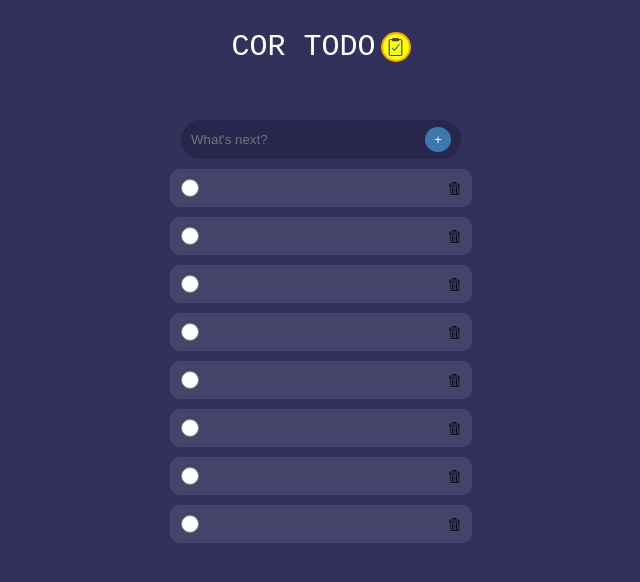
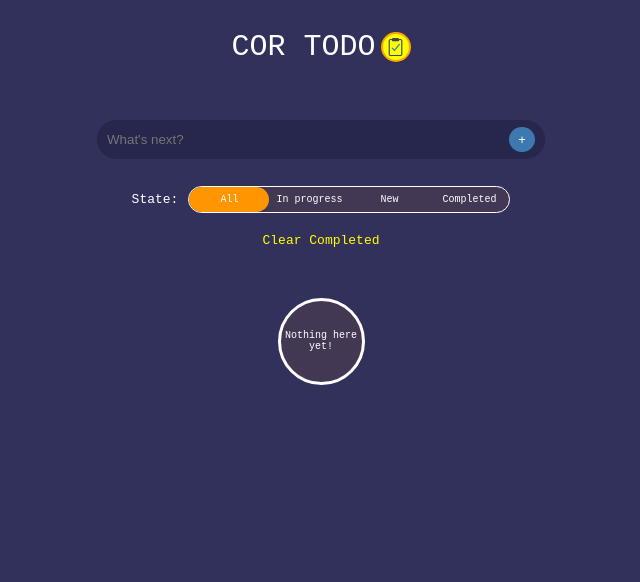
Before and after one commit to mauripavan/todo-cor, a React (Create React App) app: page / in a window 1280 px wide. Shown: the top 582 px of the page, without its empty margins (319-959 px from the left). Built offline with nearby package versions, Linux system fonts and the light colour scheme.

Commit message:
feat: main feats logic

```diff
--- a/src/App.tsx
+++ b/src/App.tsx
@@ -1,24 +1,114 @@
-import React from 'react';
+import React, {useEffect, useState} from 'react';
 
 import AddItem from './components/AddItem';
+import Filters from './components/Filters';
 import Logo from './components/Logo';
-import TodoItem from './components/TodoItem';
+import TodoList from './components/TodoList';
+import {Todo} from './components/TodoList/types';
 import {MainContainer, TodoWrapper} from './styles';
 
 const App = () => {
+  const [todos, setTodos] = useState<Todo[]>([]);
+
+  const [activeFilter, setActiveFilter] = useState('all');
+  const [filteredTodos, setFilteredTodos] = useState<Todo[]>(todos);
+
+  const addTodo = (title: string) => {
+    const lastId = todos.length > 0 ? todos[todos.length - 1].id : 1;
+
+    const newTodo = {
+      id: lastId + 1,
+      title,
+      description: '',
+      priority: '',
+      state: 'new',
+      completed: false,
+    };
+
+    const todoList = [...todos];
+    todoList.push(newTodo);
+    setTodos(todoList);
+  };
+
+  const handleSetCompleted = (id: number) => {
+    const updatedList = todos.map((todo) => {
+      if (todo.id === id) {
+        return {
+          ...todo,
+          completed: !todo.completed,
+        };
+      }
+      console.log(todo);
+      return todo;
+    });
+    setTodos(updatedList);
+  };
+
+  const handleDelete = (id: number) => {
+    const updatedList = todos.filter((todo) => todo.id !== id);
+    setTodos(updatedList);
+  };
+
+  const showAllTodos = () => {
+    setActiveFilter('all');
+  };
+
+  const showInProgressTodos = () => {
+    setActiveFilter('in progress');
+  };
+
+  const showCompletedTodos = () => {
+    setActiveFilter('completed');
+  };
+
+  const showNewTodos = () => {
+    setActiveFilter('new');
+  };
+
+  const handleClearCompleted = () => {
+    const updatedList = todos.filter((todos) => !todos.completed);
+    setTodos(updatedList);
+  };
+
+  const checkFilters = () => {
+    if (activeFilter === 'all') {
+      setFilteredTodos(todos);
+    } else if (activeFilter === 'completed') {
+      const completedTodos = todos.filter((todo) => todo.completed === true);
+      setFilteredTodos(completedTodos);
+    } else if (activeFilter === 'in progress') {
+      const inprogressTodos = todos.filter(
+        (todo) => todo.state === 'in progress',
+      );
+      setFilteredTodos(inprogressTodos);
+    } else if (activeFilter === 'new') {
+      const newTodos = todos.filter((todo) => todo.state === 'new');
+      setFilteredTodos(newTodos);
+    }
+  };
+
+  useEffect(() => {
+    checkFilters();
+  }, [activeFilter, todos]);
+
   return (
     <MainContainer>
       <Logo />
       <TodoWrapper>
-        <AddItem />
-        <TodoItem />
-        <TodoItem />
-        <TodoItem />
-        <TodoItem />
-        <TodoItem />
-        <TodoItem />
-        <TodoItem />
-        <TodoItem />
+        <AddItem addTodo={addTodo} />
+        <Filters
+          showAllTodos={showAllTodos}
+          showInProgressTodos={showInProgressTodos}
+          showCompletedTodos={showCompletedTodos}
+          showNewTodos={showNewTodos}
+          handleClearCompleted={handleClearCompleted}
+          activeFilter={activeFilter}
+        />
+        <TodoList
+          todos={filteredTodos}
+          handleSetCompleted={handleSetCompleted}
+          handleDelete={handleDelete}
+        />
       </TodoWrapper>
     </MainContainer>
   );
--- a/src/components/AddItem/index.tsx
+++ b/src/components/AddItem/index.tsx
@@ -1,15 +1,33 @@
-import * as React from 'react';
+import React, {useState} from 'react';
 
 import {AddButton, CustomInput, MainWrapper} from './styles';
+import {IAddItemProps} from './types';
 
-const AddItem = () => {
+const AddItem = (props: IAddItemProps) => {
+  const [title, setTitle] = useState('');
+  const {addTodo} = props;
+
   const handleAddItem = () => {
-    console.log('Hola!');
+    title && addTodo(title);
+    setTitle('');
+  };
+
+  const handleKeyDown = (e: any) => {
+    if (e.keyCode === 13 && title) {
+      addTodo(title);
+      setTitle('');
+    }
   };
 
   return (
     <MainWrapper>
-      <CustomInput placeholder="What's next?" />
+      <CustomInput
+        type="text"
+        placeholder="What's next?"
+        onChange={(e) => setTitle(e.target.value)}
+        value={title}
+        onKeyDown={handleKeyDown}
+      />
       <AddButton onClick={handleAddItem}>+</AddButton>
     </MainWrapper>
   );
--- /dev/null
+++ b/src/components/AddItem/types.ts
@@ -0,0 +1,3 @@
+export interface IAddItemProps {
+  addTodo: (k: string) => void;
+}
--- a/src/styles.ts
+++ b/src/styles.ts
@@ -13,6 +13,6 @@ export const MainContainer = styled.div`
 export const TodoWrapper = styled.div`
   background-color: #31315c;
   height: 70vh;
-  width: 50vh;
+  width: 50vw;
   border-radius: 10px;
 `;
```
